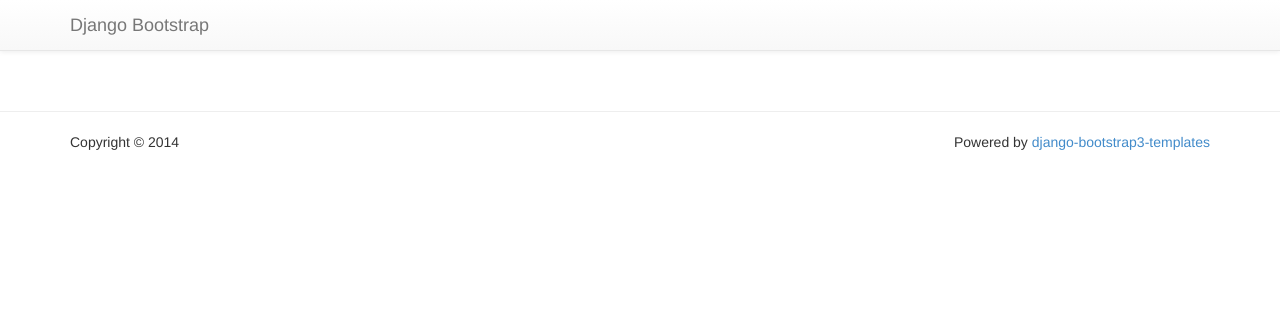
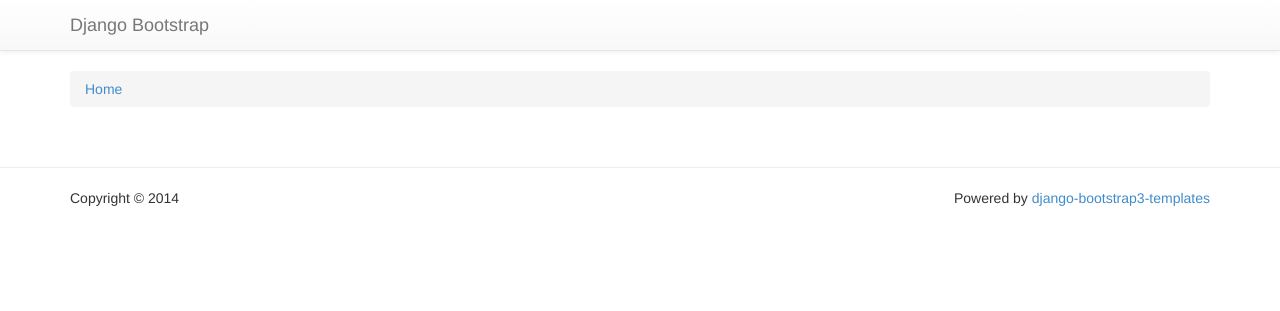
Before and after one commit to nathan-osman/django-bootstrap3-templates, a Django app: template bootstrap3/templates/site.html in a window 1280 px wide. Shown: the top 311 px of the page. Run offline with Django 3.2, Linux system fonts and the light colour scheme; the template is opened without the code that fills it, so the values that code supplies are empty; some libraries are stand-ins or nearby versions.

Commit message:
Added administration link to navbar and added adjusted block names for breadcrumbs.

```diff
--- a/bootstrap3/templates/base.html
+++ b/bootstrap3/templates/base.html
@@ -35,6 +35,15 @@
                     <ul class="nav navbar-nav navbar-right">
                         {% block navbar_right %}
                             {% if user.is_authenticated %}
+                                {% url "admin:index" as admin_url %}
+                                {% if user.is_staff and admin_url %}
+                                    <li>
+                                        <a href="{{ admin_url }}">
+                                            <span class="glyphicon glyphicon-dashboard"></span>
+                                            Administration
+                                        </a>
+                                    </li>
+                                {% endif %}
                                 {% url "bootstrap3:logout" as logout_url %}
                                 {% if logout_url %}
                                     <li>
@@ -63,6 +72,12 @@
 
         {# Page Contents #}
         <div class="container">
+            {% block breadcrumbs_container %}
+                <ol class="breadcrumb">
+                    <li><a href="{% url "home" %}">Home</a></li>
+                    {% block breadcrumbs %}{% endblock %}
+                </ol>
+            {% endblock %}
             {% for message in messages %}
                 <div class="alert alert-info">
                     <button type="button" class="close" data-dismiss="alert">&times;</button>
```
